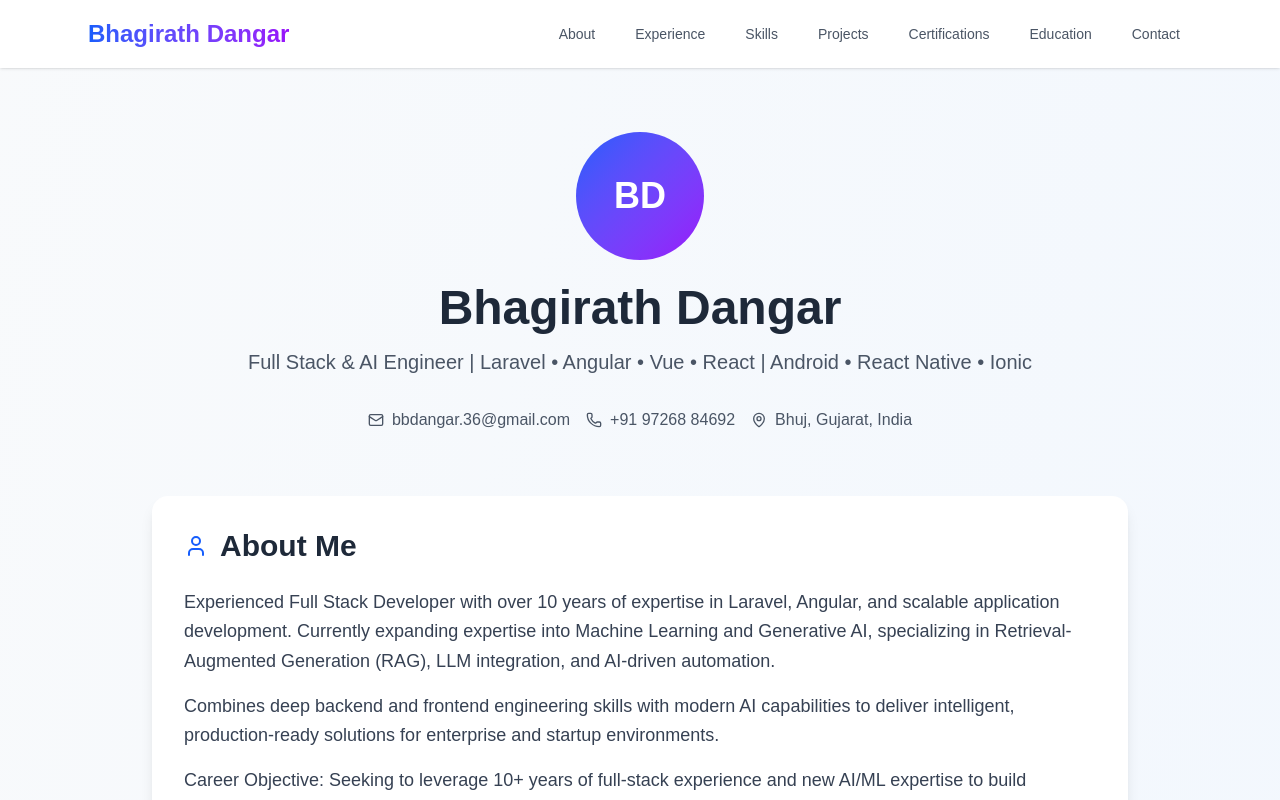
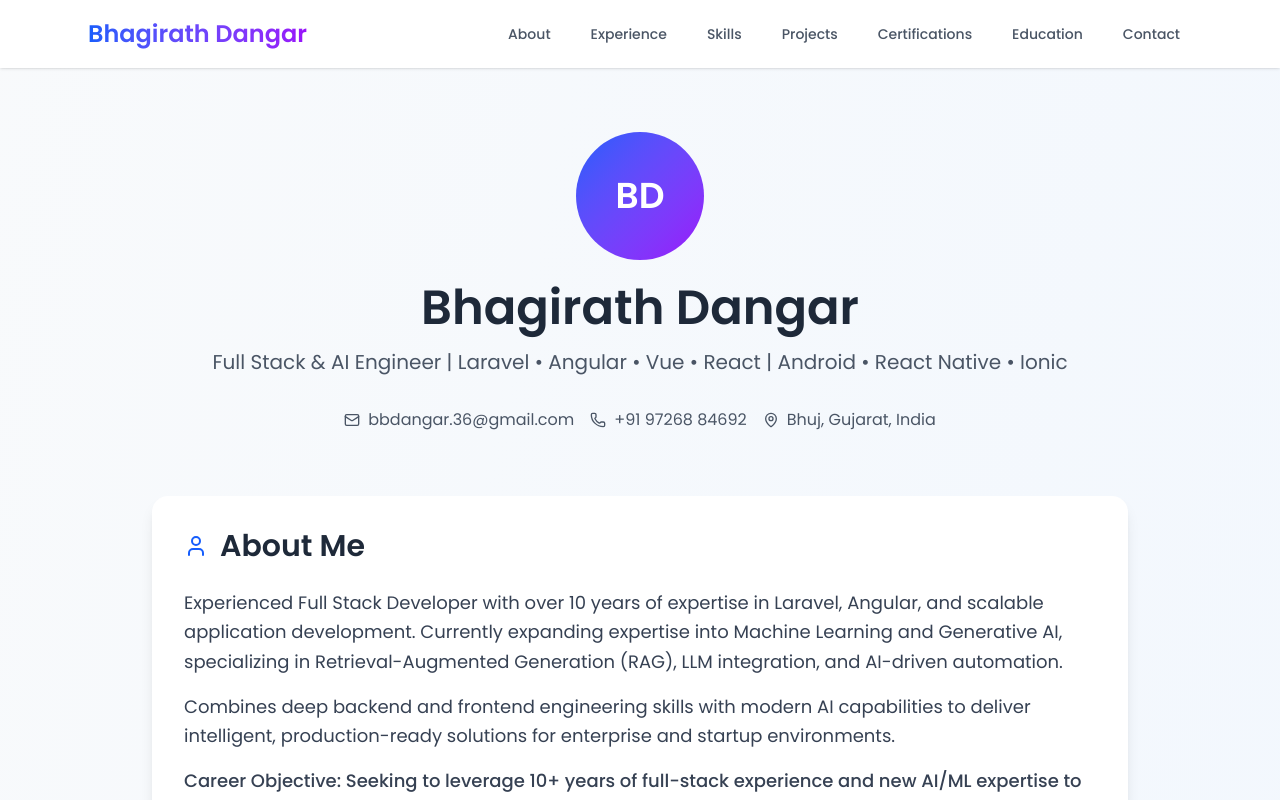
Before and after one commit to bbdangar/portfolio-ai-assistant, a Next.js app in the folder frontend/: page / in a window 1280 px wide. Shown: the top 800 px of the page. Built offline with nearby package versions, Linux system fonts and the light colour scheme.

Commit message:
font fix

```diff
--- a/frontend/src/app/layout.tsx
+++ b/frontend/src/app/layout.tsx
@@ -1,20 +1,15 @@
 import type { Metadata } from "next";
-import { Geist, Geist_Mono } from "next/font/google";
+import { Poppins } from "next/font/google";
 import "./globals.css";
 
-const geistSans = Geist({
-  variable: "--font-geist-sans",
+const poppins = Poppins({
   subsets: ["latin"],
-});
-
-const geistMono = Geist_Mono({
-  variable: "--font-geist-mono",
-  subsets: ["latin"],
+  weight: ["300", "400", "500", "600"]
 });
 
 export const metadata: Metadata = {
   title: "Bhagirath Dangar - Full Stack & AI Engineer | Laravel • Angular • Vue • React | Android • React Native • Ionic",
-  description: "Bhagirath Dangar - Full Stack & AI Engineer | Laravel • Angular • Vue • React | Android • React Native • Ionic",
+  description: "Experienced Full Stack Developer with over 10 years of expertise in Laravel, Angular, and scalable application development. Currently expanding expertise into Machine Learning and Generative AI, specializing in Retrieval-Augmented Generation (RAG), LLM integration, and AI-driven automation. Combines deep backend and frontend engineering skills with modern AI capabilities to deliver intelligent, production-ready solutions for enterprise and startup environments.",
 };
 
 export default function RootLayout({
@@ -25,7 +20,7 @@ export default function RootLayout({
   return (
     <html lang="en">
       <body
-        className={`${geistSans.variable} ${geistMono.variable} antialiased`}
+        className={`${poppins.className} antialiased`}
       >
         {children}
       </body>
```
